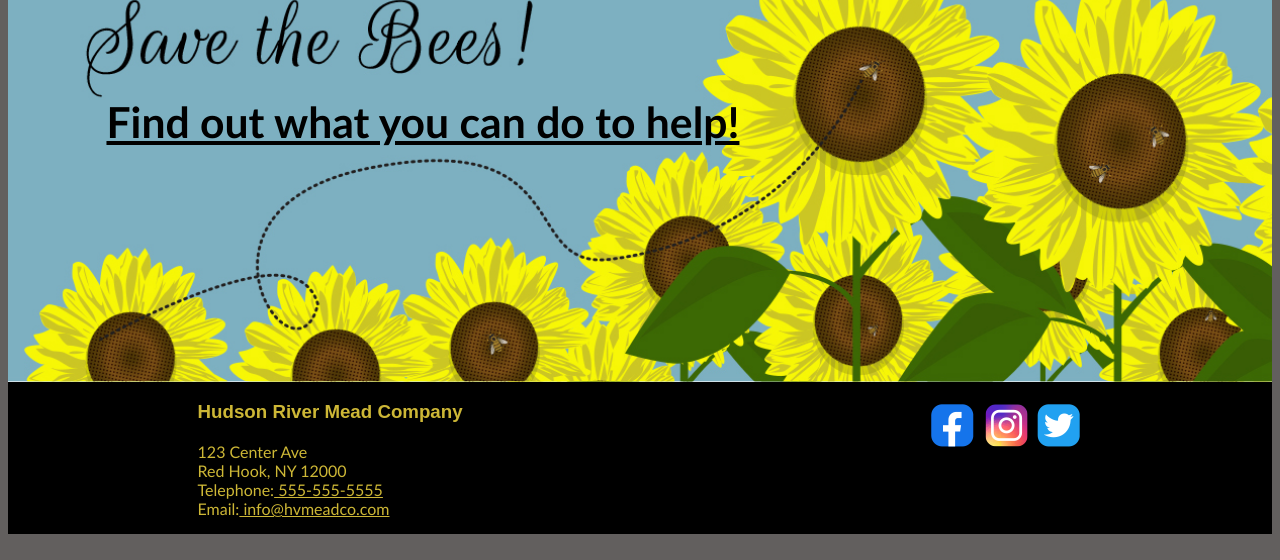
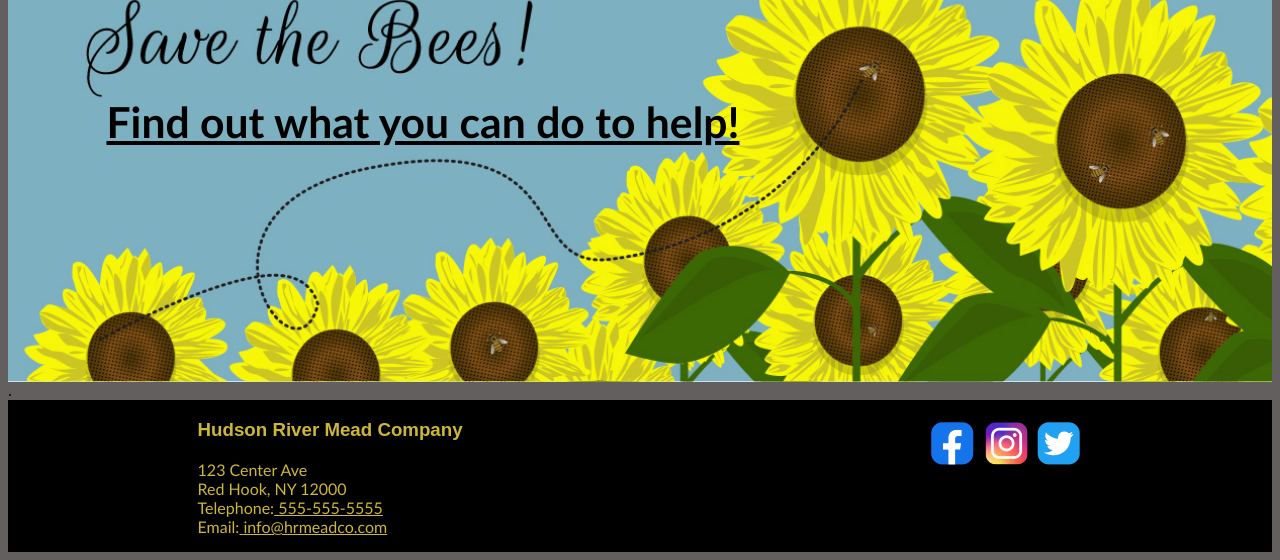
Before and after one commit to hraver/hr-mead, a plain HTML site: page index.html in a window 1280 px wide. Shown: the part 1241-1801 px from the top of the page. Drawn offline with Linux system fonts and the light colour scheme.

Commit message:
another typo on home page

```diff
--- a/index.html
+++ b/index.html
@@ -87,7 +87,7 @@ Maple Mead.</h1>
 <!--Copy the footer from 44-64. This goes in
      the body!!!-->
 <footer>
-
+.
  <div class="footer">
 <div>
 
@@ -95,7 +95,7 @@ Maple Mead.</h1>
 <p>123 Center Ave<br>
 Red Hook, NY 12000<br>
 Telephone:<a class="linkage" href="tel:555-555-5555"> 555-555-5555</a><br>
-Email:<a class="linkage" href="mailto:info@hrmeadco.com"> info@hvmeadco.com</a></p>
+Email:<a class="linkage" href="mailto:info@hrmeadco.com"> info@hrmeadco.com</a></p>
 
 </div>
 
```
Also changed, not shown: about-us.html (+1 -1 lines), contact.html (+1 -1 lines), our-mead.html (+1 -1 lines), the-honey.html (+1 -1 lines).
